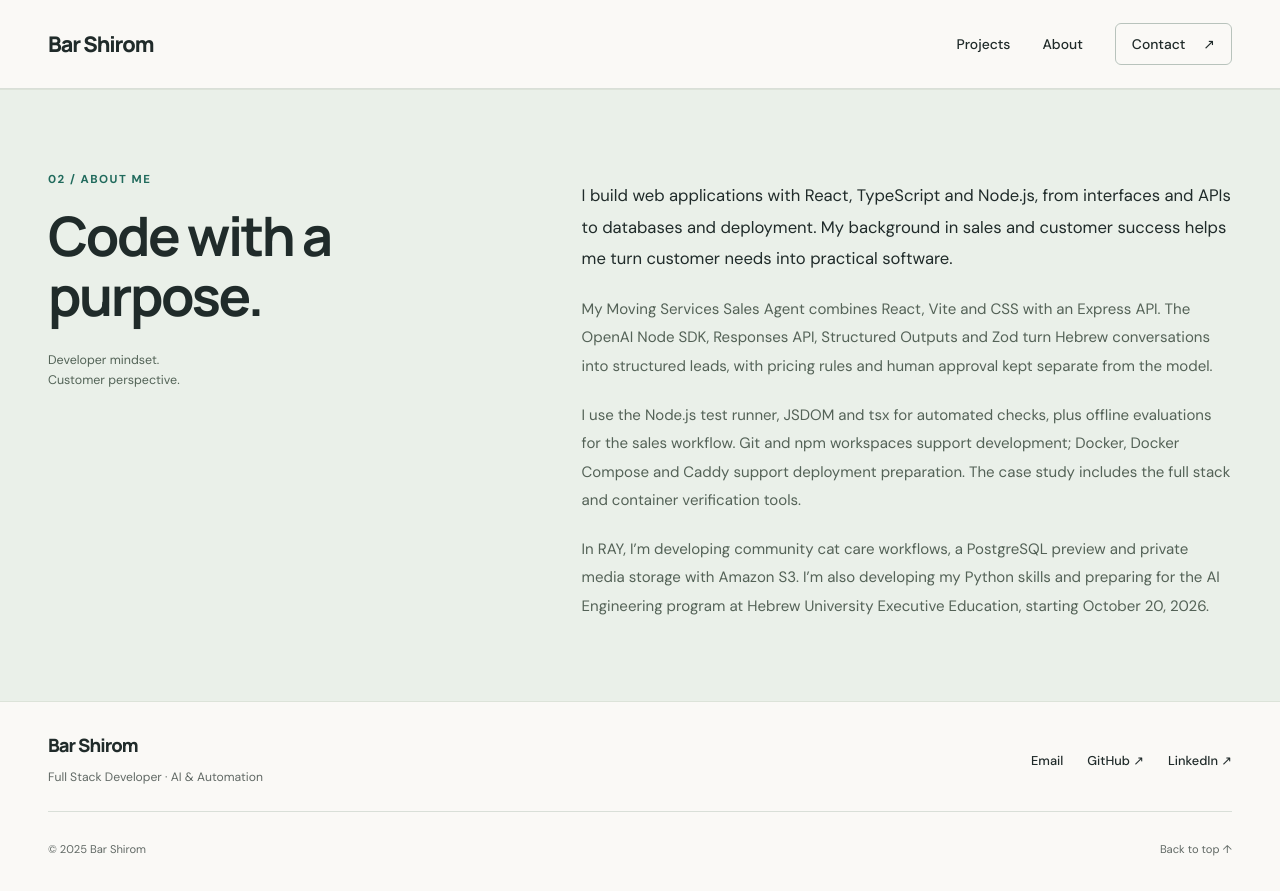
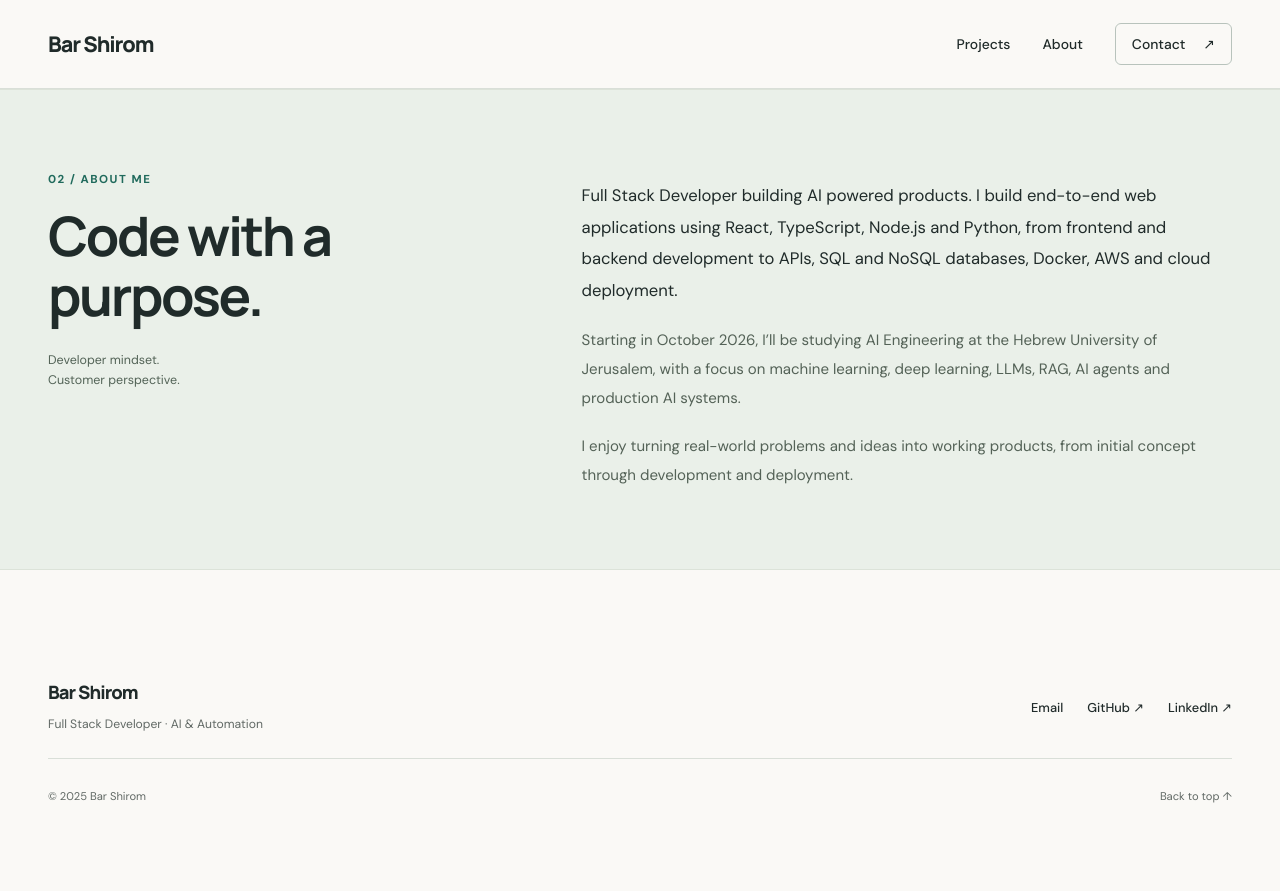
Before and after one commit to BarShirom/Bar-Shirom-Portfolio, a React (Vite) app in the folder client/: page /aboutMe in a window 1280 px wide. After the commit the page ends 838 px from the top, so only its background shows below. Built offline with nearby package versions, Linux system fonts and the light colour scheme; no server answers.

Commit message:
Update About section with approved professional summary

```diff
--- a/client/src/data/profileData.ts
+++ b/client/src/data/profileData.ts
@@ -6,10 +6,9 @@ export const profile = {
     linkedin: 'https://www.linkedin.com/in/bar-shirom/',
     headline: 'Full Stack Developer building AI powered products.',
     about: [
-        'I build web applications with React, TypeScript and Node.js, from interfaces and APIs to databases and deployment. My background in sales and customer success helps me turn customer needs into practical software.',
-        'My Moving Services Sales Agent combines React, Vite and CSS with an Express API. The OpenAI Node SDK, Responses API, Structured Outputs and Zod turn Hebrew conversations into structured leads, with pricing rules and human approval kept separate from the model.',
-        'I use the Node.js test runner, JSDOM and tsx for automated checks, plus offline evaluations for the sales workflow. Git and npm workspaces support development; Docker, Docker Compose and Caddy support deployment preparation. The case study includes the full stack and container verification tools.',
-        'In RAY, I’m developing community cat care workflows, a PostgreSQL preview and private media storage with Amazon S3. I’m also developing my Python skills and preparing for the AI Engineering program at Hebrew University Executive Education, starting October 20, 2026.',
+        'Full Stack Developer building AI powered products. I build end-to-end web applications using React, TypeScript, Node.js and Python, from frontend and backend development to APIs, SQL and NoSQL databases, Docker, AWS and cloud deployment.',
+        'Starting in October 2026, I’ll be studying AI Engineering at the Hebrew University of Jerusalem, with a focus on machine learning, deep learning, LLMs, RAG, AI agents and production AI systems.',
+        'I enjoy turning real-world problems and ideas into working products, from initial concept through development and deployment.',
     ],
 };
 export interface TimelineEntry {
```
